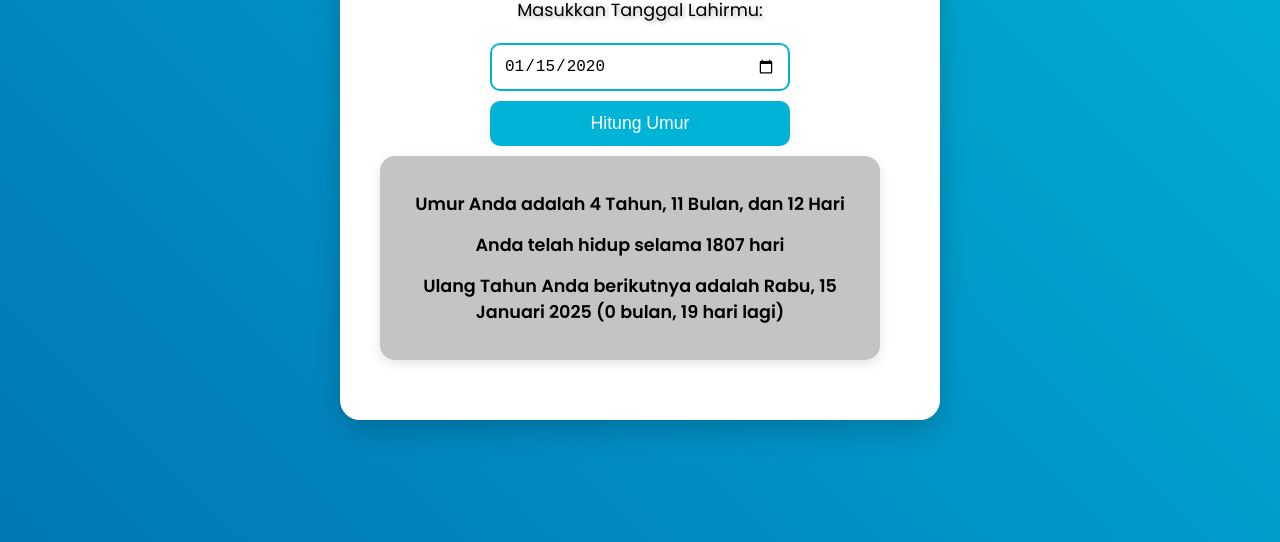
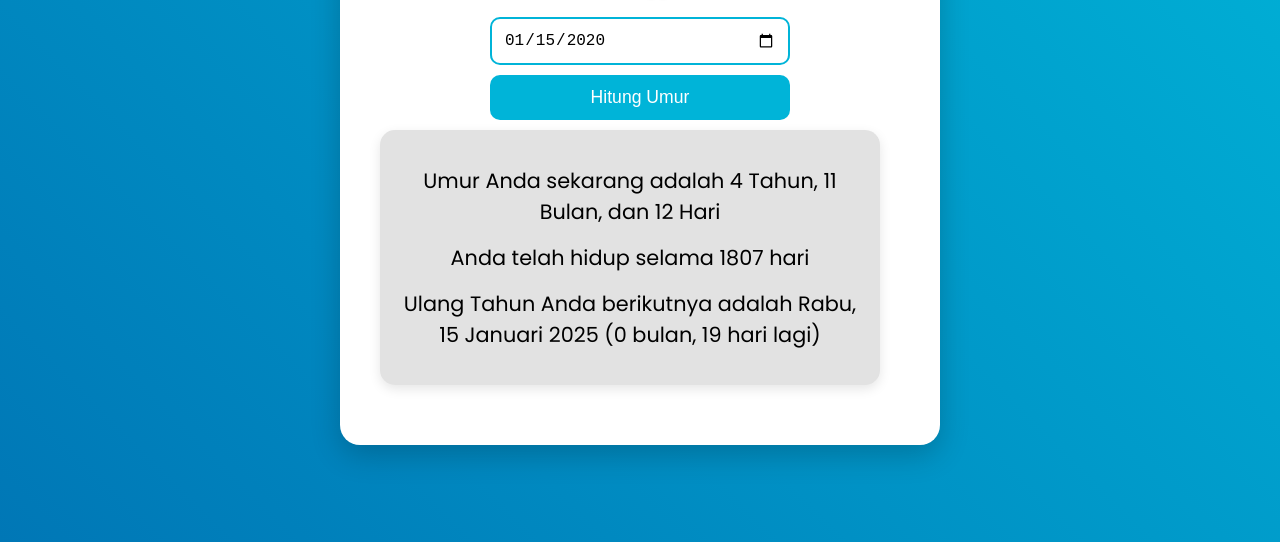
Before and after one commit to Yassxgthb/Menghitungumur, a plain HTML site: page index.html in a window 1280 px wide. Both pictures are taken after typing "2020-01-15" into the empty fields and a click on the button "Hitung Umur". Shown: the part 258-800 px from the top of the page. Drawn offline with Linux system fonts and the light colour scheme.

Commit message:
Add files via upload

```diff
--- a/script.js
+++ b/script.js
@@ -40,7 +40,7 @@ document.getElementById('age-form').addEventListener('submit', function (e) {
   const nextBirthdayFormatted = nextBirthdayDate.toLocaleDateString('id-ID', options);
 
   // Menampilkan hasil
-  const ageText = `Umur Anda adalah ${years} Tahun, ${months} Bulan, dan ${days} Hari`;
+  const ageText = `Umur Anda sekarang adalah ${years} Tahun, ${months} Bulan, dan ${days} Hari`;
   const daysLivedText = `Anda telah hidup selama ${daysLived} hari`;
   const nextBirthdayText = `Ulang Tahun Anda berikutnya adalah ${nextBirthdayFormatted} (${nextBirthdayMonth} bulan, ${nextBirthdayDay} hari lagi)`;
 
--- a/styles.css
+++ b/styles.css
@@ -85,7 +85,7 @@ button:hover {
 #result {
   margin-top: 30px;
   padding: 20px;
-  background-color: #c4c4c4;
+  background-color: #e2e2e2;
   border-radius: 15px;
   box-shadow: 0 4px 12px rgba(0, 0, 0, 0.1);
   color: #000000;
@@ -97,13 +97,13 @@ button:hover {
 }
 
 #result p {
-  font-size: 1.1rem;
+  font-size: 1.3rem;
   color: #000000;
   margin: 15px 0;
   font-weight: 500;
   font-style: normal;
   font-display: block;
-  font-weight: bold;
+
 }
 
 .hidden {
```
